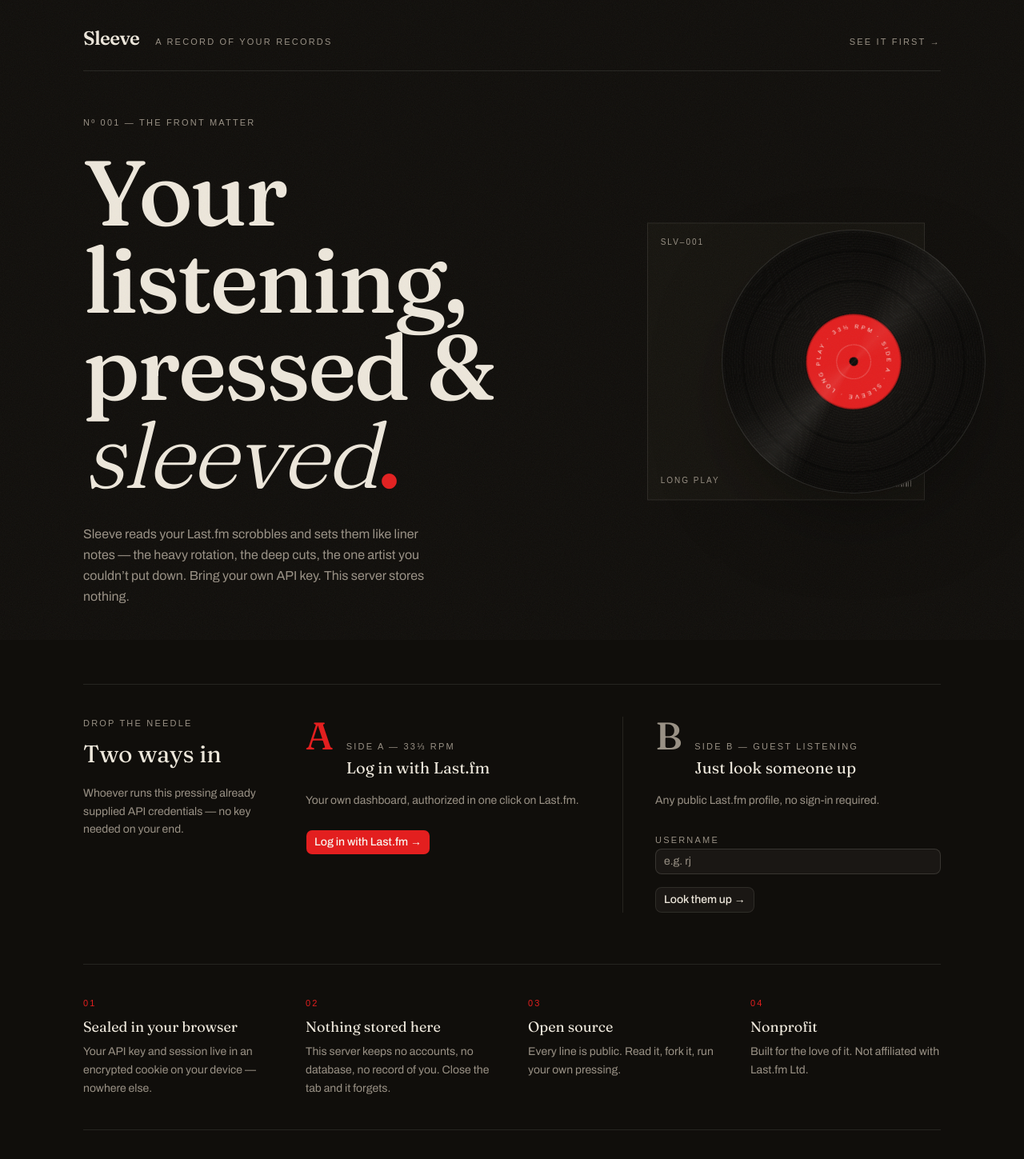
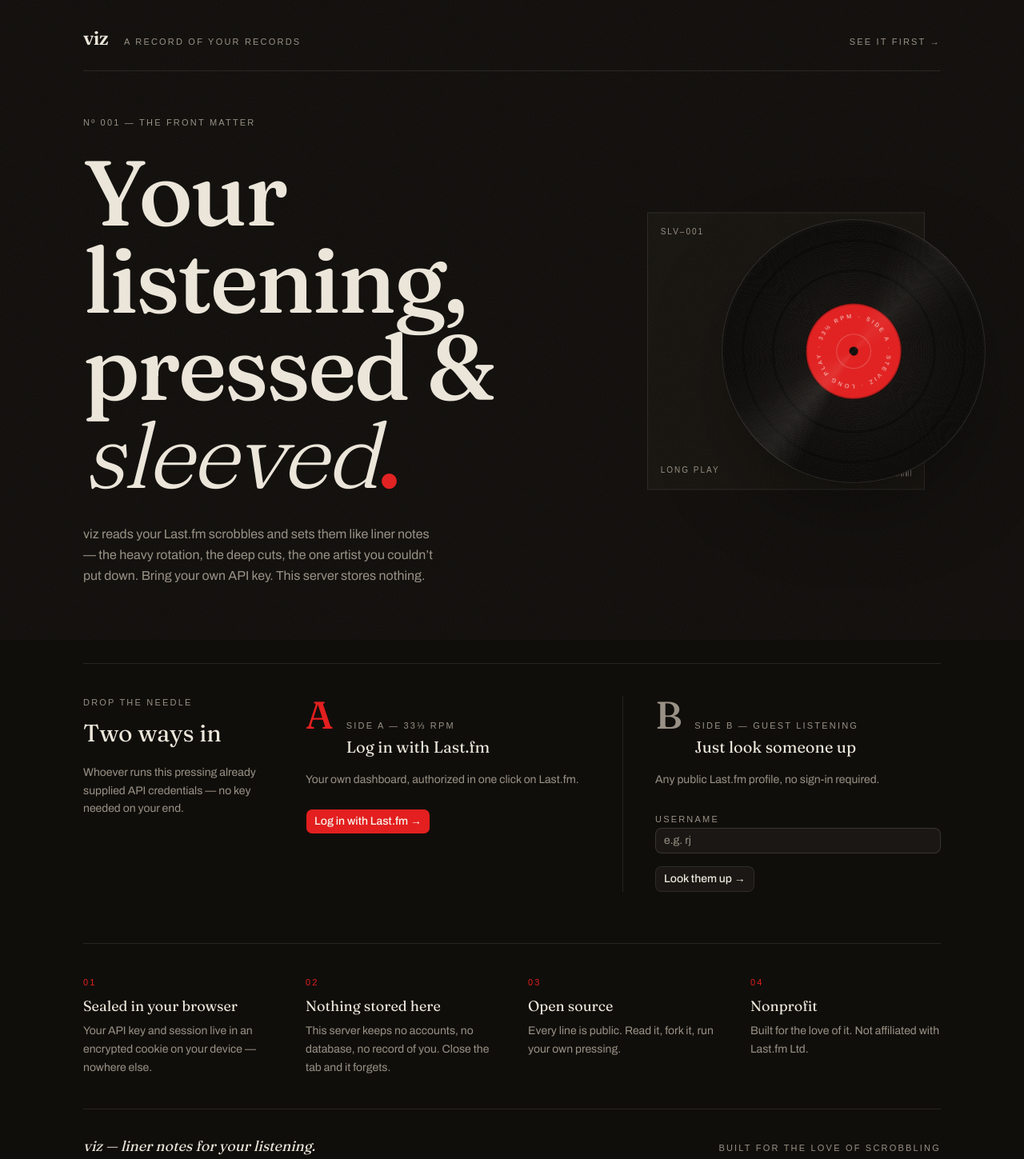
Before and after one commit to o1x3/viz-for-lastfm, a Next.js app: page / in a window 1280 px wide. Shown: the top 1449 px of the page at 80% size. Built offline with nearby package versions, Linux system fonts and the light colour scheme; no server answers; a web font is replaced by a local one.

Commit message:
refactor(brand): rename Sleeve to viz
Wordmarks, metadata titles, OG cards, README, and body copy now use
the viz name; vinyl/liner-notes metaphor copy is unchanged.

```diff
--- a/src/app/layout.tsx
+++ b/src/app/layout.tsx
@@ -24,21 +24,21 @@
     process.env.NEXT_PUBLIC_SITE_URL ?? "http://localhost:3000",
   ),
   title: {
-    default: "Sleeve — liner notes for your listening",
-    template: "%s · Sleeve",
+    default: "viz — liner notes for your listening",
+    template: "%s · viz",
   },
   description:
     "A liner-notes dashboard for your Last.fm scrobbles. Your listening, pressed & sleeved — bring your own API key; nothing is stored.",
   openGraph: {
     type: "website",
-    siteName: "Sleeve",
-    title: "Sleeve — liner notes for your listening",
+    siteName: "viz",
+    title: "viz — liner notes for your listening",
     description:
       "A liner-notes dashboard for your Last.fm scrobbles. Your listening, pressed & sleeved.",
   },
   twitter: {
     card: "summary_large_image",
-    title: "Sleeve — liner notes for your listening",
+    title: "viz — liner notes for your listening",
     description:
       "A liner-notes dashboard for your Last.fm scrobbles. Your listening, pressed & sleeved.",
   },
--- a/src/app/opengraph-image.tsx
+++ b/src/app/opengraph-image.tsx
@@ -4,7 +4,7 @@
 
 export const size = { width: 1200, height: 630 };
 export const contentType = "image/png";
-export const alt = "Sleeve — liner notes for your Last.fm";
+export const alt = "viz — liner notes for your Last.fm";
 
 const BG = "#12100d";
 const CREAM = "#f0ebdf";
@@ -135,7 +135,7 @@
                 color: MUTED,
               }}
             >
-              Sleeve — liner notes for your Last.fm
+              viz — liner notes for your Last.fm
             </div>
           </div>
           <div
--- a/src/app/page.tsx
+++ b/src/app/page.tsx
@@ -91,7 +91,7 @@
         <header className="flex items-baseline justify-between gap-6 pt-8 pb-6">
           <div className="flex items-baseline gap-5">
             <span className="font-display text-2xl font-semibold tracking-tight">
-              Sleeve
+              viz
             </span>
             <Micro className="hidden sm:block">
               A record of your records
@@ -124,7 +124,7 @@
 
             <Reveal delay={0.1}>
               <p className="mt-8 max-w-md leading-relaxed text-muted-foreground">
-                Sleeve reads your Last.fm scrobbles and sets them like liner
+                viz reads your Last.fm scrobbles and sets them like liner
                 notes &mdash; the heavy rotation, the deep cuts, the one artist
                 you couldn&rsquo;t put down. Bring your own API key. This
                 server stores nothing.
@@ -380,7 +380,7 @@
       <footer className="mx-auto w-full max-w-6xl px-6 sm:px-10">
         <div className="flex flex-wrap items-baseline justify-between gap-4 border-t border-border py-8">
           <p className="font-display text-lg italic">
-            Sleeve &mdash; liner notes for your listening.
+            viz &mdash; liner notes for your listening.
           </p>
           <Micro>Built for the love of scrobbling</Micro>
         </div>
--- a/src/app/u/[username]/opengraph-image.tsx
+++ b/src/app/u/[username]/opengraph-image.tsx
@@ -4,7 +4,7 @@
 
 export const size = { width: 1200, height: 630 };
 export const contentType = "image/png";
-export const alt = "Sleeve — a listening record";
+export const alt = "viz — a listening record";
 
 const BG = "#12100d";
 const CREAM = "#f0ebdf";
@@ -143,7 +143,7 @@
                 color: MUTED,
               }}
             >
-              Sleeve — liner notes for your Last.fm
+              viz — liner notes for your Last.fm
             </div>
           </div>
           <div
--- a/src/app/u/[username]/page.tsx
+++ b/src/app/u/[username]/page.tsx
@@ -27,7 +27,7 @@
 
 export async function generateMetadata({ params }: PageProps): Promise<Metadata> {
   const { username } = await params;
-  return { title: `${decodeURIComponent(username)} · Sleeve` };
+  return { title: `${decodeURIComponent(username)} · viz` };
 }
 
 function parsePeriod(raw: string | string[] | undefined): Period {
@@ -48,7 +48,7 @@
   "no-credentials": {
     kicker: "no key on file",
     title: "Connect your Last.fm first.",
-    body: "Sleeve is bring-your-own-API-key: nothing is stored server-side, so we need your key before we can read the grooves.",
+    body: "viz is bring-your-own-API-key: nothing is stored server-side, so we need your key before we can read the grooves.",
     cta: "Go home and connect",
   },
   "rate-limited": {
--- a/src/components/dashboard/header.tsx
+++ b/src/components/dashboard/header.tsx
@@ -41,7 +41,7 @@
           href="/"
           className="font-display text-xl italic tracking-tight text-foreground transition-colors hover:text-primary focus-visible:outline-none focus-visible:ring-2 focus-visible:ring-primary"
         >
-          Sleeve
+          viz
         </Link>
         <div className="flex items-center gap-4">
           {isDemo && (
--- a/src/components/dashboard/top-albums.tsx
+++ b/src/components/dashboard/top-albums.tsx
@@ -3,7 +3,7 @@
 import { ArtTile } from "@/components/art-tile";
 
 /**
- * Sleeve-grid of album art. Rank 1 spans 2x2 for editorial asymmetry;
+ * Sleeve-style grid of album art. Rank 1 spans 2x2 for editorial asymmetry;
  * rank badges sit like stickers on the corner of each sleeve.
  */
 export function TopAlbums({ albums }: { albums: TopAlbum[] }) {
--- a/src/components/landing/vinyl.tsx
+++ b/src/components/landing/vinyl.tsx
@@ -51,7 +51,7 @@
               style={{ fontFamily: "var(--font-spline-mono), monospace" }}
             >
               <textPath href="#vinyl-label-arc">
-                SLEEVE · LONG PLAY · 33⅓ RPM · SIDE A · STEREO ·
+                VIZ · LONG PLAY · 33⅓ RPM · SIDE A · STEREO ·
               </textPath>
             </text>
             <circle
```
Also changed, not shown: 1 other file (tests, documents, lock files or other folders).
